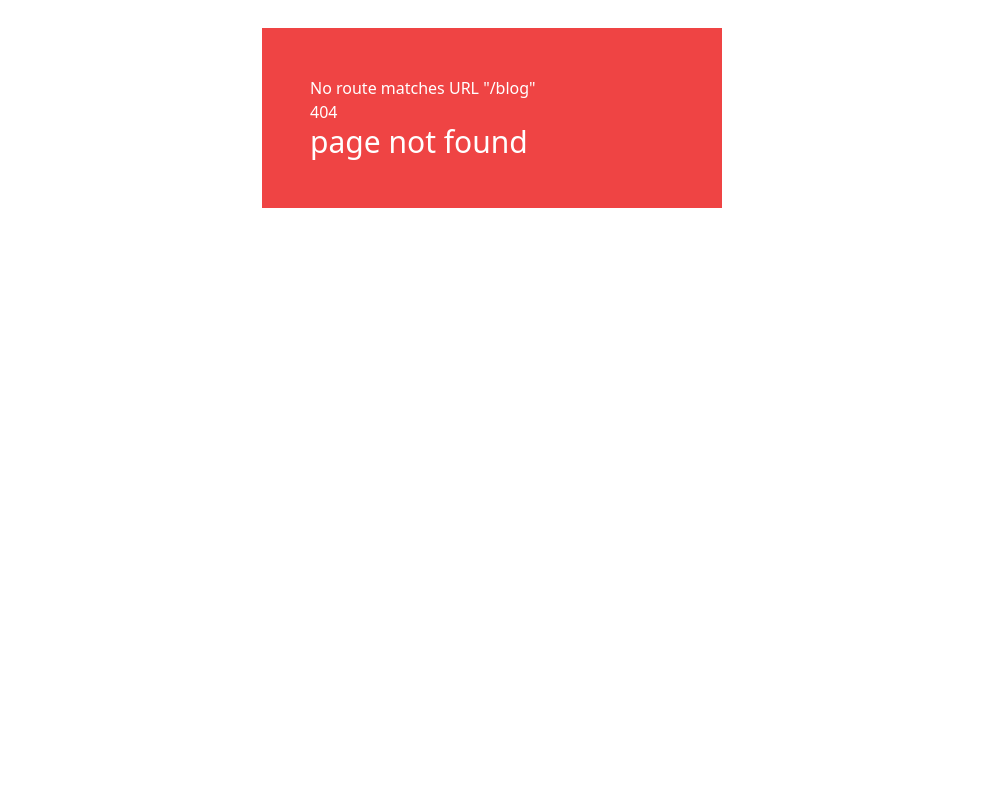
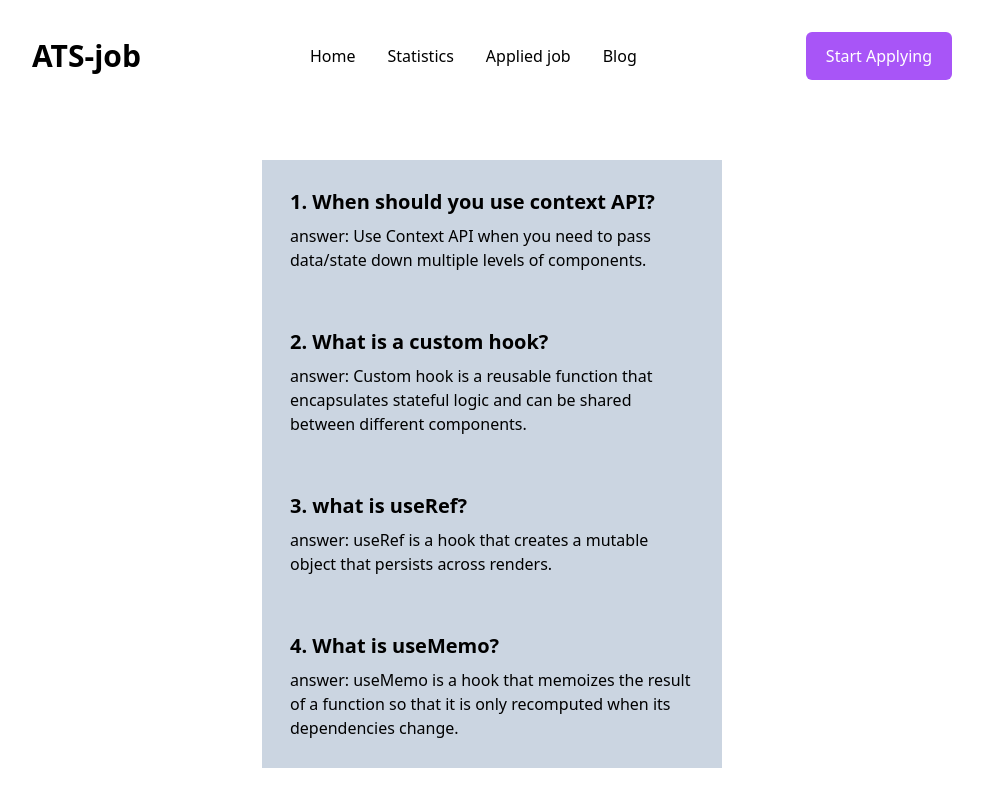
Before and after one commit to naimurk/career-hub-reactRouter, a React (Vite) app: page /blog in a window 1280 px wide. Before the commit this address had no page. Shown: the whole page, without its empty margins (148-1131 px from the left). Built offline with nearby package versions, Linux system fonts and the light colour scheme.

Commit message:
question part done

```diff
--- a/src/Component/AssignmentChart/Assignment.jsx
+++ b/src/Component/AssignmentChart/Assignment.jsx
@@ -10,7 +10,7 @@ const Assignment = () => {
             <h1 className='text-4xl font-bold my-12 text-center'>Visualize my previous marks</h1>
             <div className='flex justify-center mt-5 items-center'>
                 <div>
-                         <AreaChart width={500} height={400} data={data} >
+                         <AreaChart width={500} height={400} data={data && data} >
                          <Area type="monotone" dataKey="marks" stroke="#8884d8" fill="#8884d8" />
                          <XAxis dataKey = "assignment"></XAxis>
                          <YAxis></YAxis>
--- a/src/Component/Header/Header.jsx
+++ b/src/Component/Header/Header.jsx
@@ -41,7 +41,7 @@ const Header = () => {
                             <Link to="/"><li className='mb-1 p-2  hover:bg-purple-400 lg:p-0 lg:mb-0'>Home</li></Link>
                             <Link to="/statics"><li className='mb-1 p-2  hover:bg-purple-400 lg:p-0 lg:mb-0'>Statistics</li></Link>
                             <Link to="/applied_job" ><li className=' p-2  hover:bg-purple-400 lg:p-0 lg:mb-0'>Applied job</li></Link>
-                            <Link><li className=' p-2  hover:bg-purple-400 lg:p-0 lg:mb-0'>Blog</li></Link>
+                            <Link to = "/blog" ><li className=' p-2  hover:bg-purple-400 lg:p-0 lg:mb-0'>Blog</li></Link>
                         </ul>
                         <button className='btn px-5 hidden lg:block py-3 rounded-md text-white bg-purple-500'>Start Applying</button>
 
--- /dev/null
+++ b/src/Component/blog/Blog.jsx
@@ -0,0 +1,26 @@
+import React from 'react';
+
+const Blog = () => {
+    return (
+        <div className='lg:w-1/2 mx-auto mt-12'>
+            <div className='bg-slate-300  p-7' >
+                <h1 className='text-xl font-bold'> 1. When should you use context API?</h1>
+                <p className='mt-2'>answer: Use Context API when you need to pass data/state down multiple levels of components.</p>
+            </div>
+            <div className='bg-slate-300 p-7' >
+                <h1 className='text-xl font-bold'> 2. What is a custom hook?</h1>
+                <p className='mt-2'>answer: Custom hook is a reusable function that encapsulates stateful logic and can be shared between different components.</p>
+            </div>
+            <div className='bg-slate-300 p-7' >
+                <h1 className='text-xl font-bold'> 3. what is useRef?</h1>
+                <p className='mt-2'>answer: useRef is a hook that creates a mutable object that persists across renders.</p>
+            </div>
+            <div className='bg-slate-300 p-7' >
+                <h1 className='text-xl font-bold'> 4. What is useMemo?</h1>
+                <p className='mt-2'>answer: useMemo is a hook that memoizes the result of a function so that it is only recomputed when its dependencies change.</p>
+            </div>
+        </div>
+    );
+};
+
+export default Blog;
--- a/src/main.jsx
+++ b/src/main.jsx
@@ -14,6 +14,7 @@ import { loaderdata } from './utilities';
 import Assignment from './Component/AssignmentChart/Assignment';
 import { featureLoader } from './featureLoader';
 import Error from './Component/error/Error';
+import Blog from './Component/blog/Blog';
 
 const router = createBrowserRouter([
   {
@@ -41,6 +42,10 @@ const router = createBrowserRouter([
       path: 'statics',
       element: <Assignment></Assignment>,
       loader : ()=> fetch('/assignment.json')
+     },
+     {
+      path: "/blog",
+      element: <Blog></Blog>
      }
 
     ]
```
